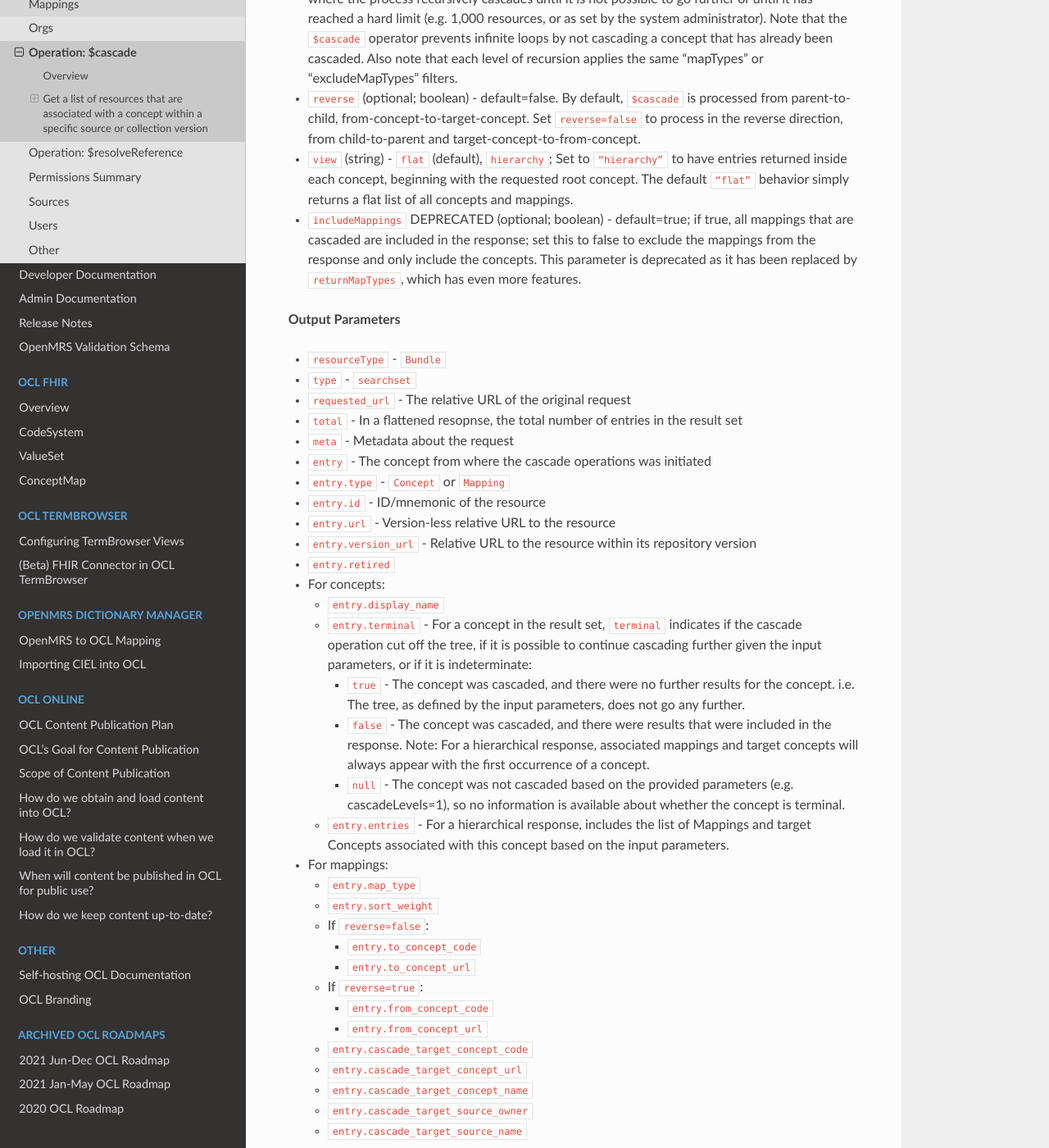
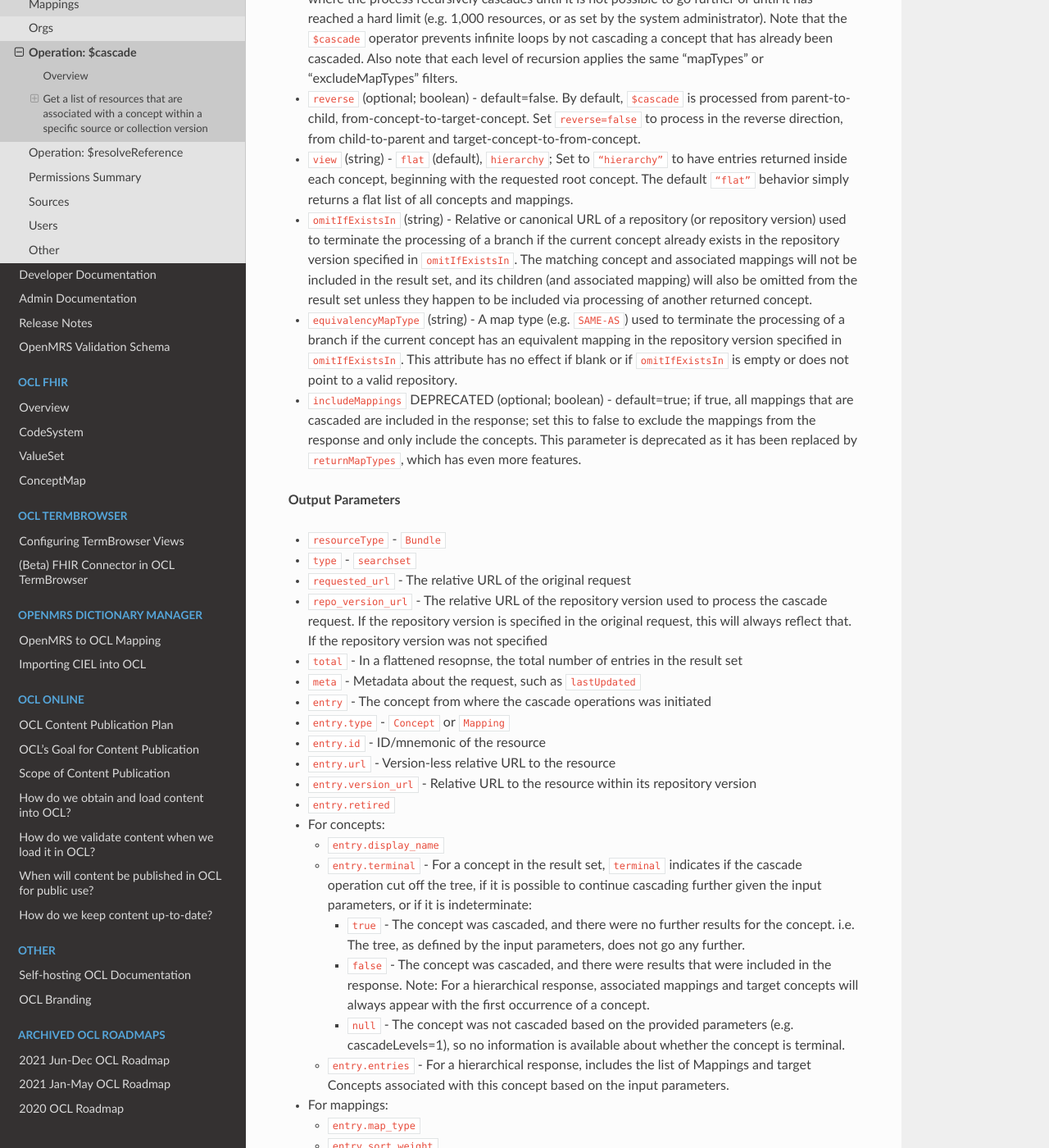
Before and after one commit to OpenConceptLab/ocl-docs, a Sphinx documentation site: the page built from docs/source/oclapi/apireference/cascade.md, in a window 1280 px wide and 1400 px high, scrolled down 1381 px. Shown: the whole window at 82% size. Built offline with Sphinx 7.4.7 and the Read the Docs theme 2.0.0, drawn with Linux system fonts in a browser that asks for light colours.

Commit message:
Added repo_version_url, omitIfExistsIn and equivalencyMapType

```diff
--- a/docs/source/oclapi/apireference/cascade.md
+++ b/docs/source/oclapi/apireference/cascade.md
@@ -24,14 +24,17 @@ It is possible for a concept to appear in a result set more than once (i.e. mult
 * `cascadeLevels` (optional) - default="\*"; Set the number of levels of cascading to process from the starting concept. The number of levels of recursion for the cascade process, beginning from the requested root concept, where 0=no recursion, so only the root concept and its children/target concepts are processed. 1=one level of recursion, so the root concept, its children/targets, and their children/targets are included in the response. “\*”=infinite recursion, where the process recursively cascades until it is not possible to go further or until it has reached a hard limit (e.g. 1,000 resources, or as set by the system administrator). Note that the `$cascade` operator prevents infinite loops by not cascading a concept that has already been cascaded. Also note that each level of recursion applies the same “mapTypes” or “excludeMapTypes” filters.
 * `reverse` (optional; boolean) - default=false. By default, `$cascade` is processed from parent-to-child, from-concept-to-target-concept. Set `reverse=false` to process in the reverse direction, from child-to-parent and target-concept-to-from-concept.
 * `view` (string) - `flat` (default), `hierarchy`; Set to `“hierarchy”` to have entries returned inside each concept, beginning with the requested root concept. The default `“flat”` behavior simply returns a flat list of all concepts and mappings.
+* `omitIfExistsIn` (string) - Relative or canonical URL of a repository (or repository version) used to terminate the processing of a branch if the current concept already exists in the repository version specified in `omitIfExistsIn`. The matching concept and associated mappings will not be included in the result set, and its children (and associated mapping) will also be omitted from the result set unless they happen to be included via processing of another returned concept.
+* `equivalencyMapType` (string) - A map type (e.g. `SAME-AS`) used to terminate the processing of a branch if the current concept has an equivalent mapping in the repository version specified in `omitIfExistsIn`. This attribute has no effect if blank or if `omitIfExistsIn` is empty or does not point to a valid repository.
 * `includeMappings` DEPRECATED (optional; boolean) - default=true; if true, all mappings that are cascaded are included in the response; set this to false to exclude the mappings from the response and only include the concepts. This parameter is deprecated as it has been replaced by `returnMapTypes`, which has even more features.
 
 **Output Parameters**
 * `resourceType` - `Bundle`
 * `type` - `searchset`
 * `requested_url` - The relative URL of the original request
+* `repo_version_url` - The relative URL of the repository version used to process the cascade request. If the repository version is specified in the original request, this will always reflect that. If the repository version was not specified
 * `total` - In a flattened resopnse, the total number of entries in the result set
-* `meta` - Metadata about the request
+* `meta` - Metadata about the request, such as `lastUpdated`
 * `entry` - The concept from where the cascade operations was initiated
 * `entry.type` - `Concept` or `Mapping`
 * `entry.id` - ID/mnemonic of the resource
```
